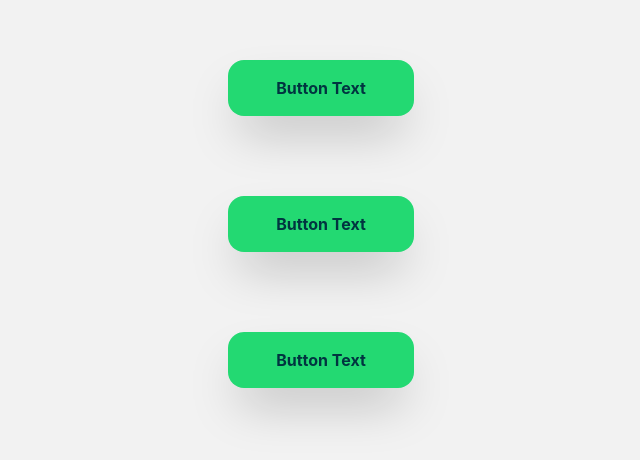
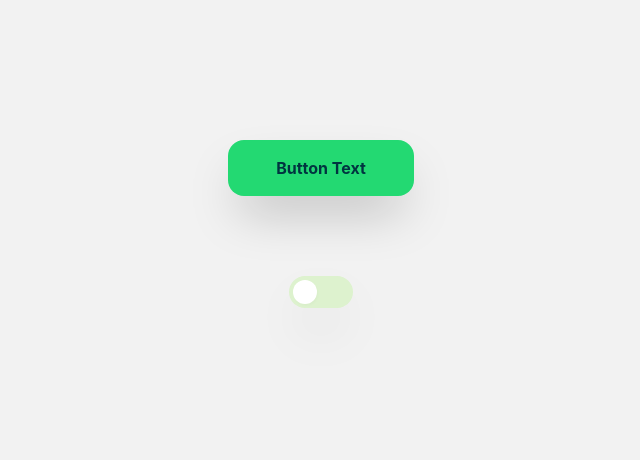
Before and after one commit to Teekola/next-react-components, a Next.js app: page /buttons in a window 1280 px wide. Shown: the part 176-636 px from the top of the page, without its empty margins (319-959 px from the left). Built offline with nearby package versions, Linux system fonts and the light colour scheme.

Commit message:
added toggle switch

```diff
--- /dev/null
+++ b/components/buttons/switch.jsx
@@ -0,0 +1,37 @@
+import styled from "styled-components";
+import { motion } from "framer-motion";
+import { useState } from "react";
+
+const StyledSwitch = styled.div`
+    width: 4em;
+    height: 2em;
+    border-radius: 1.5em;
+    display: flex;
+    align-items: center;
+    padding: .25rem;
+    cursor: pointer;
+    background-color: ${({ theme, isOn }) => isOn ? theme.colors.accent1 : theme.colors.accent2};
+    justify-content: ${({ isOn }) => isOn ? "flex-end" : "flex-start"};
+    transition: background-color 300ms ease;
+    box-shadow: ${({ theme }) => theme.shadows.default};
+
+    .circle {
+        display: block;
+        width: 1.5em;
+        height: 1.5em;
+        background-color: white;
+        border-radius: 50%;
+        box-shadow: 1px 2px 3px rgba(0, 0, 0, 0.02);
+    }
+
+`
+
+export default function Switch() {
+    const [isOn, setIsOn] = useState(false);
+
+    return (
+        <StyledSwitch isOn={isOn} onClick={() => setIsOn(!isOn)}>
+            <motion.div layout transition={{ type: "spring", stiffness: 700, damping: 40, duration: .3, ease: "easeInOut" }} className="circle"></motion.div>
+        </StyledSwitch>
+    )
+}
--- a/pages/buttons.jsx
+++ b/pages/buttons.jsx
@@ -1,5 +1,7 @@
+import styled from "styled-components";
 import Button from "../components/buttons/button";
-import styled from "styled-components";
+import Switch from "../components/buttons/switch";
+
 
 const StyledPage = styled.div`
     background: ${({ theme }) => theme.colors.background};
@@ -15,8 +17,7 @@ export default function ButtonsDemo() {
     return (
         <StyledPage>
             <Button>Button Text</Button>
-            <Button>Button Text</Button>
-            <Button>Button Text</Button>
+            <Switch />
         </StyledPage>
     )
 }
--- a/styles/theme.js
+++ b/styles/theme.js
@@ -14,6 +14,6 @@ export const theme = {
     },
 
     shadows: {
-        default: "rgba(0, 0, 0, 0.25) 0px 25px 50px -12px"
+        default: "rgba(0, 0, 0, 0.25) 0px 25px 50px -12px",
     }
 }
```
